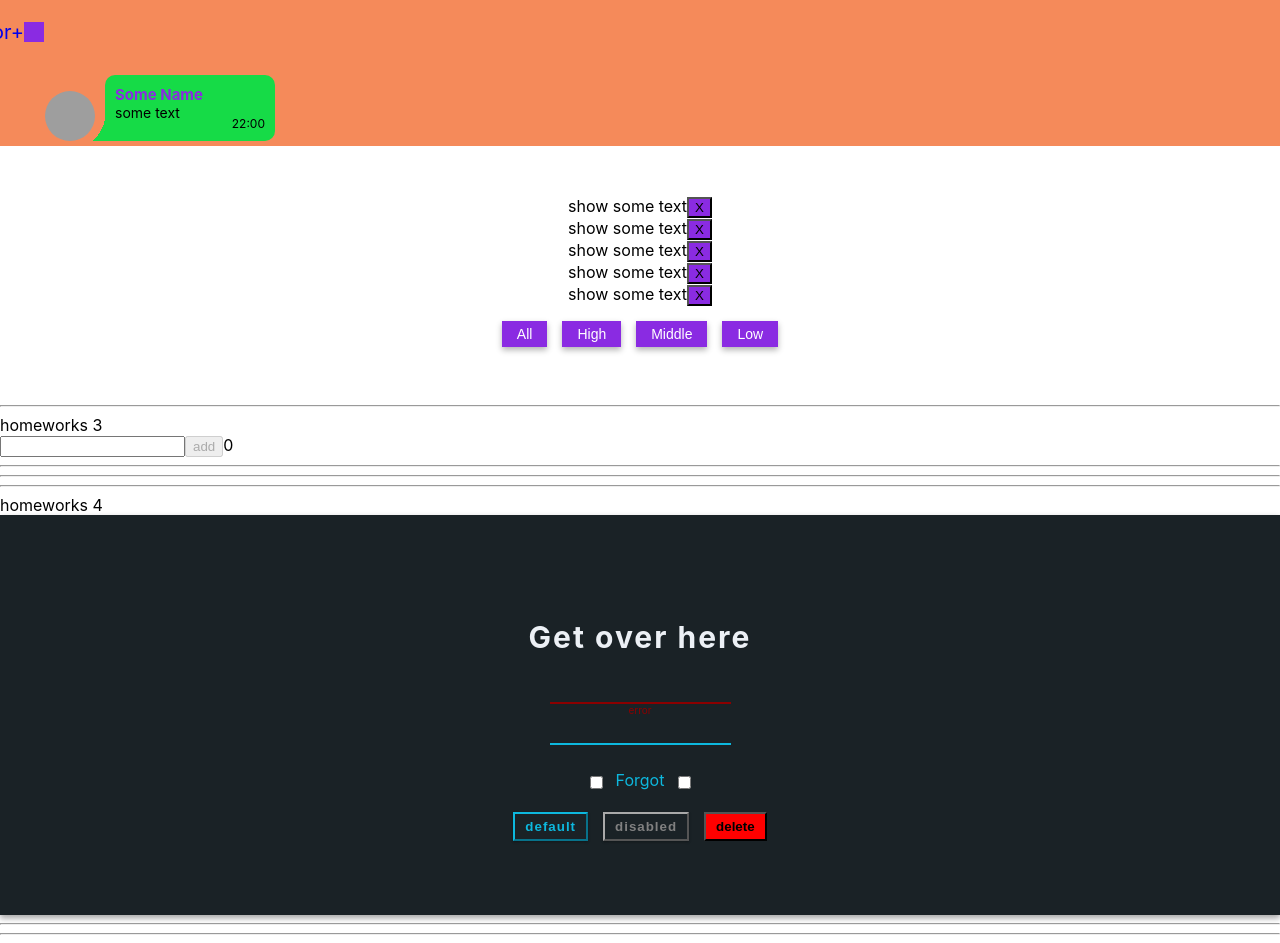
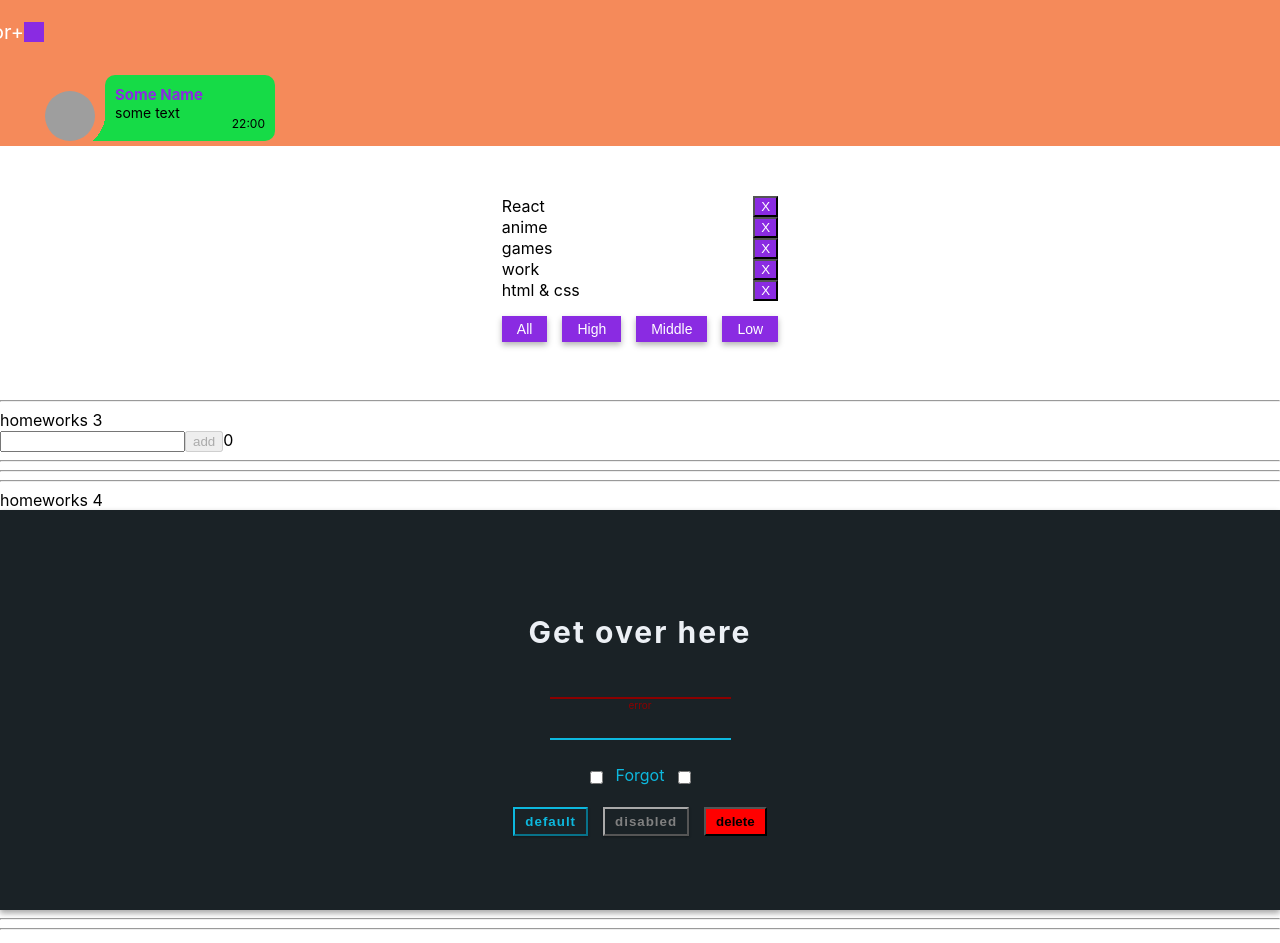
Before and after one commit to faceless49/diff-tasks, a React (Create React App) app: page /#/pre-junior in a window 1280 px wide. Built offline with nearby package versions, Linux system fonts and the light colour scheme; grey boxes are pictures that could not be loaded.

Commit message:
styled hw2

```diff
--- a/src/p2-homeworks/h2/Affair.module.scss
+++ b/src/p2-homeworks/h2/Affair.module.scss
@@ -1,8 +1,11 @@
 .affair {
-
+  display: flex;
+    justify-content: space-between;
 
   .btn {
+    color: #ffffff;
     background-color: blueviolet;
+			cursor: pointer;
     &:hover {
       transition: background-color 0.2s;
       background-color: #16db47;
--- a/src/p2-homeworks/h2/Affair.tsx
+++ b/src/p2-homeworks/h2/Affair.tsx
@@ -14,7 +14,7 @@ function Affair(props: AffairPropsType) {
 
   return (
     <div className={s.affair}>
-      <span>show some text</span>
+      <span>{props.affair.name}</span>
       <button className={s.btn} onClick={deleteCallback}>
         X
       </button>
--- a/src/p2-homeworks/h2/Affairs.module.scss
+++ b/src/p2-homeworks/h2/Affairs.module.scss
@@ -1,9 +1,8 @@
-.affairs {
+.affairs_inner {
 	padding: 50px;
 	max-width: 330px;
 	display: flex;
 	flex-direction: column;
-	align-items: center;
 	.filter_wrap {
 		display: flex;
 		justify-content: space-between;
@@ -24,6 +23,7 @@
 			cursor: pointer;
 			overflow: hidden;
 			&:hover {
+				background-color: #16db47;
 				box-shadow: 0px 6px 8px -3px rgba(0,0,0,0.3);
 				transform: translateY(-5px);
 			}
--- a/src/p2-homeworks/h2/Affairs.tsx
+++ b/src/p2-homeworks/h2/Affairs.tsx
@@ -32,7 +32,7 @@ function Affairs(props: AffairsPropsType) {
   };
 
   return (
-    <section className={s.affairs}>
+    <div className={s.affairs_inner}>
       {mappedAffairs}
       <div className={s.filter_wrap}>
         <button className={s.btn} onClick={setAll}>
@@ -48,7 +48,7 @@ function Affairs(props: AffairsPropsType) {
           Low
         </button>
       </div>
-    </section>
+    </div>
   );
 }
 
--- a/src/p2-homeworks/h2/HW2.tsx
+++ b/src/p2-homeworks/h2/HW2.tsx
@@ -1,6 +1,6 @@
 import React, { useState } from "react";
 import Affairs from "./Affairs";
-import s from "./Hw2.module.scss";
+import s from "./HW2.module.scss";
 // types
 export type AffairPriorityType = "high" | "low" | "middle";
 export type AffairType = {
--- a/src/p2-homeworks/h5/components/header/Header.module.scss
+++ b/src/p2-homeworks/h5/components/header/Header.module.scss
@@ -33,6 +33,7 @@
         text-decoration: none;
         position: relative;
         z-index: 1;
+        color: #fff;
 
         &:before {
           content: "";
@@ -48,6 +49,7 @@
         &:hover:before {
           transform: scale(1);
         }
+
       }
     }
 
```
